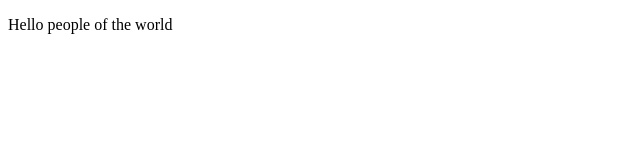
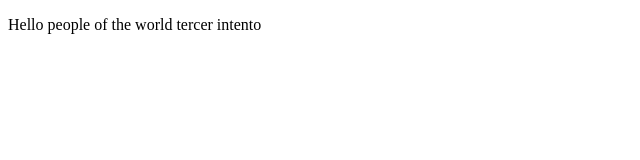
Before and after one commit to Yeisonf1/prework_wls, a plain HTML site: page index.html in a window 1280 px wide. Shown: the whole page, without its empty margins (0-640 px from the left). Drawn offline with Linux system fonts and the light colour scheme.

Commit message:
tercer intento de entrar prework

```diff
--- a/index.html
+++ b/index.html
@@ -7,7 +7,7 @@
     <title>Curso demo Prework</title>
 </head>
 <body>
-    <p>Hello people of the world</p>
+    <p>Hello people of the world tercer intento</p>
 
 </body>
 </html>
```
